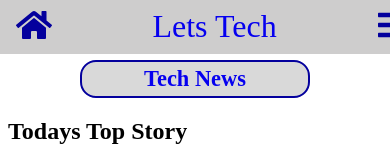
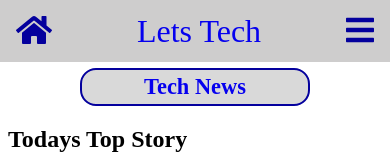
Before and after one commit to DomWhelan/News_App, a React (Create React App) app in the folder lets_tech/: page / in a window 390 px wide. Shown: the top 160 px of the page. Built offline with nearby package versions, Linux system fonts and the light colour scheme.

Commit message:
add dropdown menu

```diff
--- a/lets_tech/src/App.css
+++ b/lets_tech/src/App.css
@@ -1,6 +1,7 @@
 .App {
+  /* box-sizing: border-box; */
   background-color: azure;
-  padding: 5%;
+  /* padding: 5%; */
   text-align: left;
   font-family: Cambria, Cochin, Georgia, Times, "Times New Roman", serif;
 }
@@ -15,27 +16,43 @@
 .link:hover {
   cursor: pointer;
 }
+button:hover {
+  cursor: pointer;
+}
+.hamburger {
+  border: none;
+  padding: 0%;
+  background: none;
+  font-size: 1em;
+}
+.menuDropdownList {
+  margin-right: 1vw;
+  width: fit-content;
+}
+.menuDropdownItem {
+  list-style: none;
+  border: 1px solid #04009d;
+  color: #0600ef;
+  background-color:rgb(158, 155, 155);
+  padding: 4px 12px;
+}
 
 @media (max-width: 800px) {
   .headerContainer {
     position: fixed;
     top: 0;
     left: 0;
+    width:100%;
   }
   .header {
     background-color: rgba(158, 155, 155, 0.5);
     backdrop-filter: blur(12px);
-    width: 1fr;
     font-size: 2em;
     display: flex;
     flex-direction: row;
     justify-content: space-between;
-    padding: 1vh 4vw;
     color: #0600ef;
-    position: absolute;
-    top: 0;
-    left: 0;
-    width: 100vw;
+    padding: 1.5vh 4vw;
     height: fit-content;
   }
 
@@ -43,7 +60,7 @@
     color: #04009d;
   }
   .appBody {
-    margin-top: 60px;
+    margin-top: 68px;
   }
   .articleContainer {
     display: flex;
--- a/lets_tech/src/components/partials/NavBar.jsx
+++ b/lets_tech/src/components/partials/NavBar.jsx
@@ -2,6 +2,7 @@ import React from "react";
 import { Link } from "react-router-dom";
 import { FontAwesomeIcon } from "@fortawesome/react-fontawesome";
 import { faBars, faHome } from "@fortawesome/free-solid-svg-icons";
+import Popup from 'reactjs-popup';
 
 export default function NavBar() {
   const homeIcon = <FontAwesomeIcon icon={faHome} />;
@@ -13,9 +14,24 @@ export default function NavBar() {
           {homeIcon}
         </Link>
         <span>{"Lets Tech"}</span>
-        <Link to="" className="headerIcon">
-          {menuIcon}
-        </Link>
+        <Popup
+        trigger={<div className="headerIcon hamburger"> {menuIcon}</div>}
+        position="left top"
+        on="hover"
+        closeOnDocumentClick
+        mouseLeaveDelay={300}
+        mouseEnterDelay={5}
+        arrow={false}
+        >
+          <div>
+            <ul className="menuDropdownList">
+              <li className="menuDropdownItem"><Link className="link" to={"/TechNews"}>{"Tech News"}</Link></li>
+              <li className="menuDropdownItem"><Link className="link" to={"/TechNews"}>{"Tech News"}</Link></li>
+              <li className="menuDropdownItem"><Link className="link" to={"/TechNews"}>{"Tech News"}</Link></li>
+              <li className="menuDropdownItem"><Link className="link" to={"/TechNews"}>{"Tech News"}</Link></li>
+            </ul>
+          </div>
+        </Popup>
       </div>
     </div>
   );
```
Also changed, not shown: lets_tech/package.json (+6 -5 lines), 1 other file (tests, documents, lock files or other folders).
